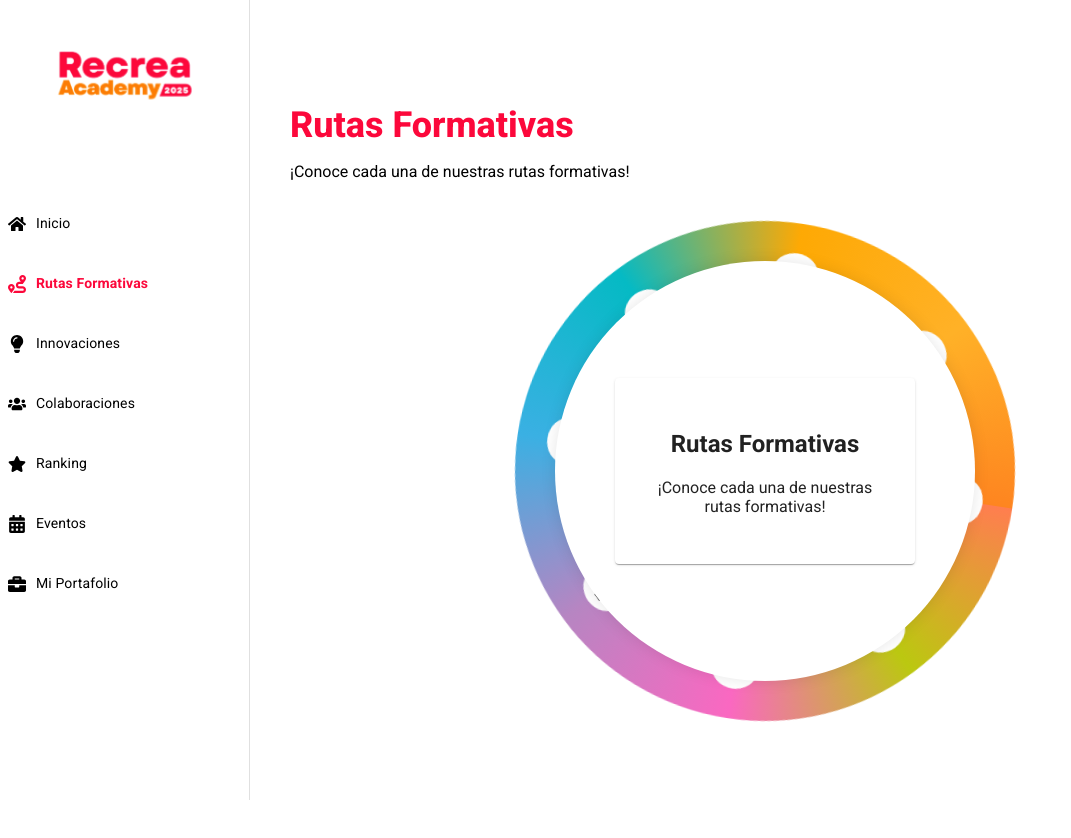
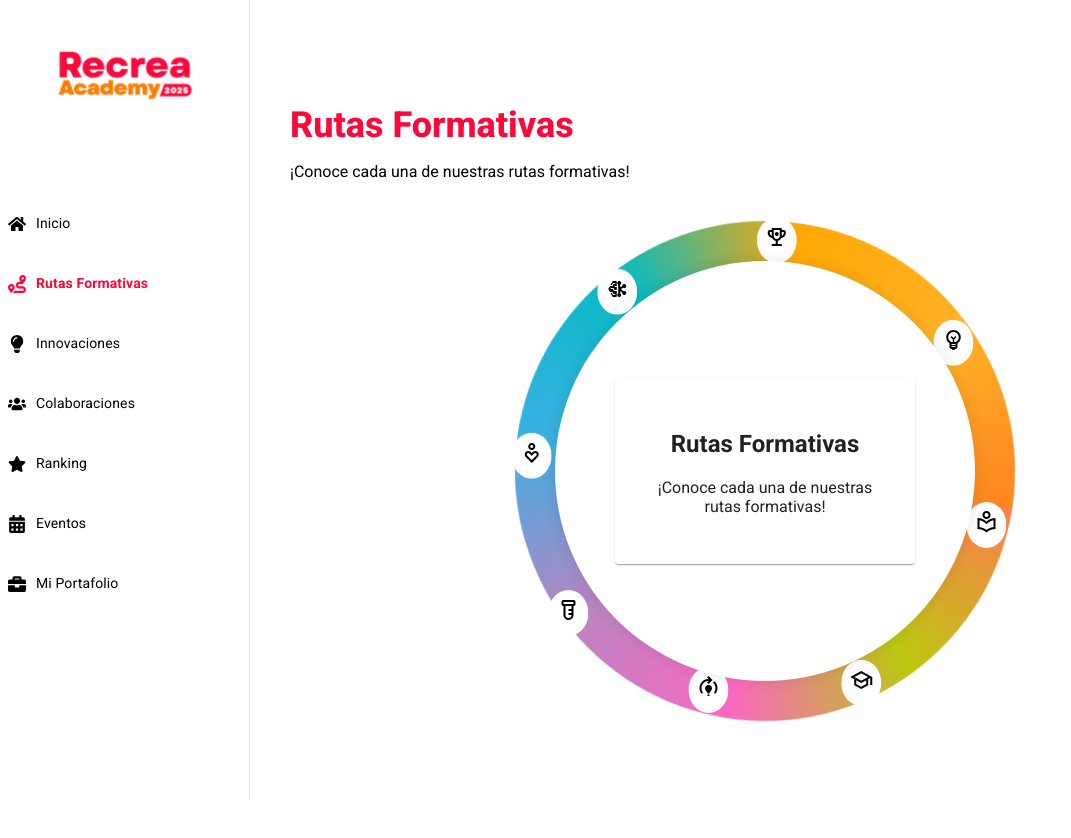
Before and after one commit to aleyrasg/RecreaAcademy, a React (Vite) app in the folder recreaacademy/: page /rutas-formativas in a window 1280 px wide. Shown: the top 838 px of the page, without its empty margins (0-1071 px from the left). Built offline with nearby package versions, Linux system fonts and the light colour scheme.

Commit message:
rutas formativas correccion

```diff
--- a/recreaacademy/src/pages/RutasFormativas/RutasFormativas.css
+++ b/recreaacademy/src/pages/RutasFormativas/RutasFormativas.css
@@ -13,6 +13,7 @@
   position: relative;
   animation: rotate 20s linear infinite;
   background: conic-gradient(
+
     #ff7e4f,
     #bbc810,
     #fa68c1,
@@ -31,12 +32,26 @@
   background-color: white;
   border-radius: 50%;
   padding: 8px;
-  transform-origin: center center;
+  animation: rotate-reverse 20s linear infinite; /* Nueva animación */
 }
+
+.icon:nth-child(1) { top: 0%; left: 50%; transform: translate(-50%, -50%); }
+.icon:nth-child(2) { top: 20%; left: 85%; transform: translate(-50%, -50%); }
+.icon:nth-child(3) { top: 50%; left: 91%; transform: translate(-50%, -50%); }
+.icon:nth-child(4) { top: 80%; left: 80%; transform: translate(-50%, -50%); }
+.icon:nth-child(5) { top: 92%; left: 50%; transform: translate(-50%, -50%); }
+.icon:nth-child(6) { top: 80%; left: 15%; transform: translate(-50%, -50%); }
+.icon:nth-child(7) { top: 50%; left: 0%; transform: translate(-50%, -50%); }
+.icon:nth-child(8) { top: 12%; left: 15%; transform: translate(-50%, -50%); }
 
 @keyframes rotate {
   from { transform: rotate(0deg); }
   to   { transform: rotate(360deg); }
+}
+
+@keyframes rotate-reverse {
+  from { transform: rotate(0deg); }
+  to   { transform: rotate(-360deg); }
 }
 
 .center-circle {
@@ -52,13 +67,30 @@
   align-items: center;
   justify-content: center;
   z-index: 5;
-  box-shadow: 0 0 15px rgba(0, 0, 0, 0.1);
+  box-shadow: 0 0 15px rgba(0, 0, 0, 0.1); /* opcional */
 }
 
-.card-content {
+.center-text {
+  text-align: center;
+  z-index: 10;
+}
+
+.center-text h2 {
+  font-size: 28px;
+  font-weight: 800;
+  color: #f89e00;
+  margin: 0;
+}
+
+.center-text p {
+  font-size: 16px;
+  margin: 5px 0 0;
+  color: #333;
+}
+.card-content
+{
   text-align: center;
 }
-
 .flip-card {
   width: 300px;
   height: 200px;
@@ -91,8 +123,7 @@
 .flip-card-back {
   transform: rotateY(180deg);
 }
-
 .icon.active {
   box-shadow: 0 0 10px #f89e00;
-  transform: scale(1.1) translate(-50%, -50%);
+  transform: scale(1.1);
 }
--- a/recreaacademy/src/pages/RutasFormativas/RutasFormativas.jsx
+++ b/recreaacademy/src/pages/RutasFormativas/RutasFormativas.jsx
@@ -1,7 +1,7 @@
-import React, { useState, useEffect, useRef } from "react";
+import React, { useState } from "react";
 import Layout from "../../components/Layout/Layout";
 import "./RutasFormativas.css";
-import Card from "@mui/material/Card";
+import Card from '@mui/material/Card';
 
 const iconos = [
   { icon: "local_library", title: "Biblioteca", description: "Accede a contenido educativo digital" },
@@ -10,36 +10,12 @@ const iconos = [
   { icon: "labs", title: "Laboratorio", description: "Espacios para experimentar e innovar" },
   { icon: "digital_wellbeing", title: "Bienestar Digital", description: "Equilibrio y salud en el entorno digital" },
   { icon: "network_intel_node", title: "Redes", description: "Conecta con otros docentes y comparte" },
-  { icon: "rewarded_ads", title: "Challenge", description: "Encuentros virtuales y retos anuales en innovación educativa." },
+  { icon: "rewarded_ads", title: "Reconocimientos", description: "Premios por participación y logros" },
   { icon: "emoji_objects", title: "Ideas", description: "Inspírate con buenas prácticas educativas" },
 ];
 
 function RutasFormativas() {
   const [selectedIndex, setSelectedIndex] = useState(null);
-  const circleRef = useRef(null);
-  const [iconPositions, setIconPositions] = useState([]);
-
-  useEffect(() => {
-    const calculateIconPositions = () => {
-      if (!circleRef.current) return;
-      const radius = circleRef.current.offsetWidth / 2.5;
-      const totalIcons = iconos.length;
-      const angleIncrement = (2 * Math.PI) / totalIcons;
-
-      const positions = iconos.map((_, index) => {
-        const angle = index * angleIncrement;
-        const x = radius * Math.cos(angle);
-        const y = radius * Math.sin(angle);
-        return { x, y, angle: angle * (180 / Math.PI) };
-      });
-
-      setIconPositions(positions);
-    };
-
-    calculateIconPositions();
-    window.addEventListener("resize", calculateIconPositions);
-    return () => window.removeEventListener("resize", calculateIconPositions);
-  }, []);
 
   return (
     <Layout>
@@ -49,18 +25,12 @@ function RutasFormativas() {
       </div>
 
       <div className="rotating-circle-container">
-        <div className="rotating-circle" ref={circleRef}>
+        <div className="rotating-circle">
           {iconos.map((item, index) => (
             <div
               key={index}
-              className={`icon ${selectedIndex === index ? "active" : ""}`}
+              className={`icon ${selectedIndex === index ? 'active' : ''}`}
               onClick={() => setSelectedIndex(index)}
-              style={{
-                left: `calc(50% + ${iconPositions[index]?.x}px)`,
-                top: `calc(50% + ${iconPositions[index]?.y}px)`,
-                transform: `translate(-50%, -50%) rotate(${iconPositions[index]?.angle}deg)`,
-                transformOrigin: "center center",
-              }}
             >
               <span className="material-symbols-outlined">{item.icon}</span>
             </div>
@@ -68,7 +38,7 @@ function RutasFormativas() {
         </div>
 
         <div className="center-circle">
-          <div className={`flip-card ${selectedIndex !== null ? "flipped" : ""}`}>
+          <div className={`flip-card ${selectedIndex !== null ? 'flipped' : ''}`}>
             <div className="flip-card-inner">
               <div className="flip-card-front">
                 <Card className="card" sx={{ maxWidth: 300 }}>
@@ -79,10 +49,10 @@ function RutasFormativas() {
                 </Card>
               </div>
               <div className="flip-card-back">
-                <Card className="card" sx={{ maxWidth: 400 }}>
+                <Card className="card" sx={{ maxWidth: 300 }}>
                   <div className="card-content">
-                    <h2>{selectedIndex !== null ? iconos[selectedIndex].title : ""}</h2>
-                    <p>{selectedIndex !== null ? iconos[selectedIndex].description : ""}</p>
+                    <h2>{selectedIndex !== null ? iconos[selectedIndex].title : ''}</h2>
+                    <p>{selectedIndex !== null ? iconos[selectedIndex].description : ''}</p>
                   </div>
                 </Card>
               </div>
```
